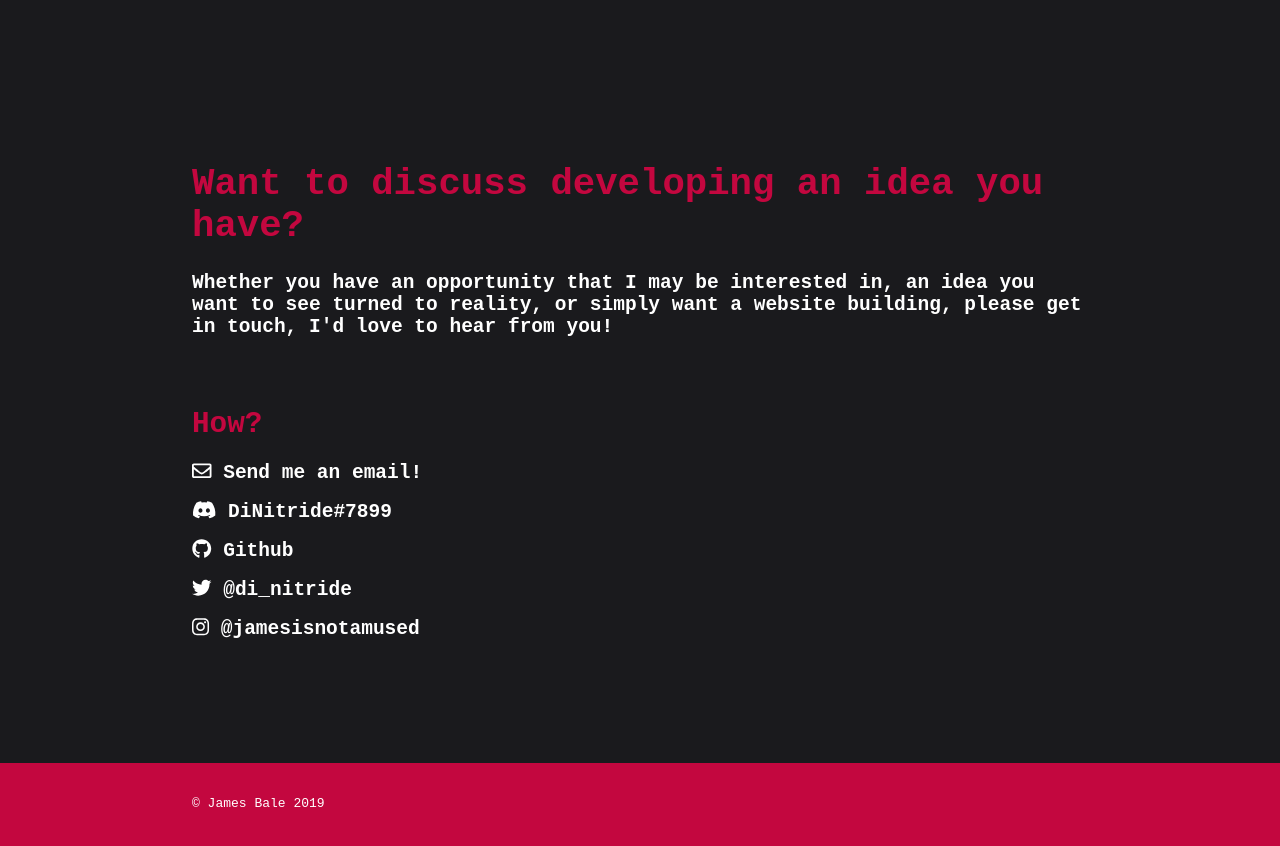
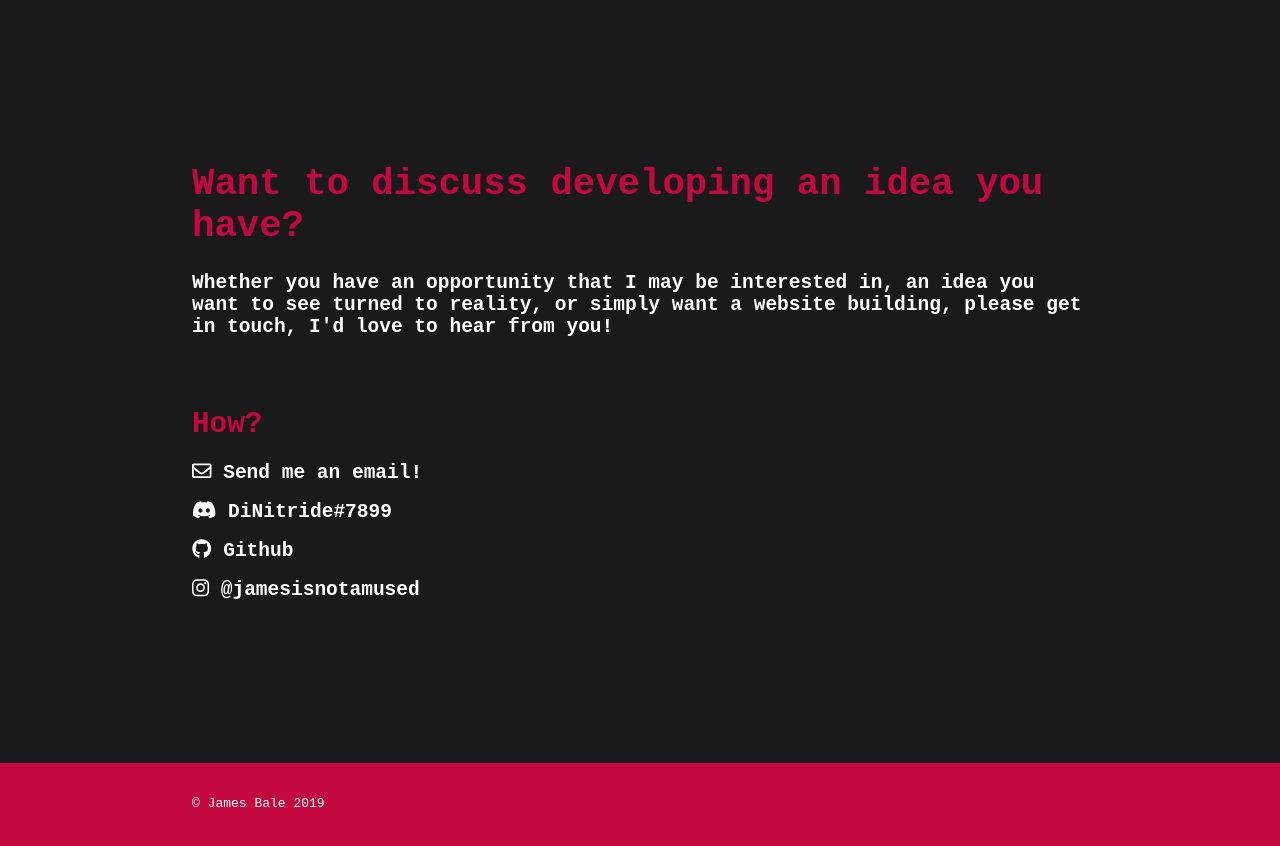
Before and after one commit to DiNitride/jamesbale.dev, a Gatsby site: page / in a window 1280 px wide. Shown: the part 2152-2998 px from the top of the page. Built offline with nearby package versions, Linux system fonts and the light colour scheme; Gatsby itself is replaced by a stand-in of ours.

Commit message:
Removed Twitter

```diff
--- a/src/components/contact.js
+++ b/src/components/contact.js
@@ -17,7 +17,6 @@ export default () => (
         <ContactMethod icon={faEnvelope} link="mailto:j.ptb.t.ca@gmail.com" text="Send me an email!" />
         <ContactMethod icon={faDiscord} link="http://discord.gg" text="DiNitride#7899" />
         <ContactMethod icon={faGithub} link="https://www.github.com/DiNitride/" text="Github" />
-        <ContactMethod icon={faTwitter} link="https://www.twitter.com/di_nitride" text="@di_nitride" />
         <ContactMethod icon={faInstagram} link="https://www.instagram.com/jamesisnotamused/" text="@jamesisnotamused" />
 
     </div>
--- a/src/components/projects.module.css
+++ b/src/components/projects.module.css
@@ -42,4 +42,4 @@
 .contactButton {
     color: #1A1A1D;
     text-decoration: none;
-}
+    }
```
Also changed, not shown: src/pages/index.js (line endings or trailing spaces).
